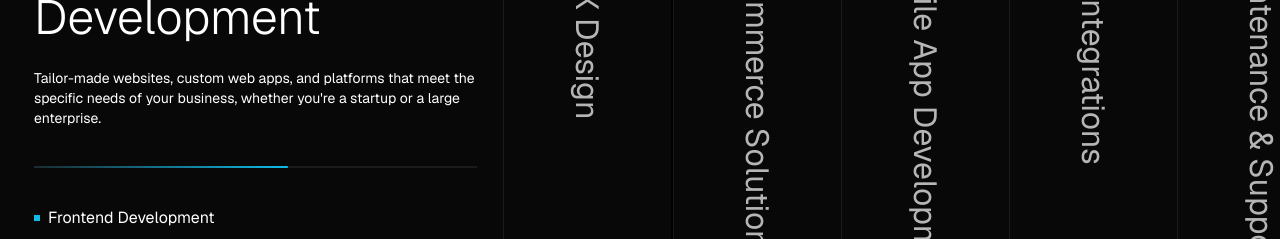
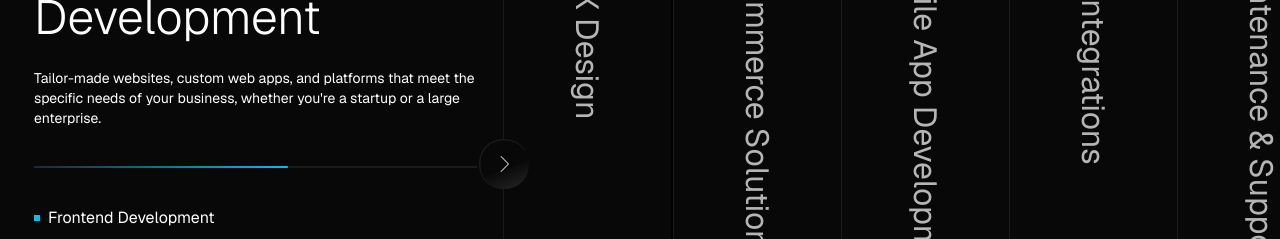
Before and after one commit to Feranmiola/Webmacht, a Next.js app: page / in a window 1280 px wide. Shown: the part 4640-4879 px from the top of the page. Built offline with nearby package versions, Linux system fonts and the light colour scheme.

Commit message:
"Added ForwardIcon component to CustomWebDev component"

```diff
--- a/src/Components/CustomWebDev.tsx
+++ b/src/Components/CustomWebDev.tsx
@@ -8,6 +8,7 @@ import EcommerceIcon from './Icons/EcommerceIcon'
 import MobileIcon from './Icons/MobileIcon'
 import ApiIcon from './Icons/ApiIcont'
 import MaintainanceIcon from './Icons/MaintainanceIcon'
+import ForwardIcon from './Icons/ForwardIcon'
 
 const CustomWebDev = () => {
     return (
@@ -45,6 +46,9 @@ const CustomWebDev = () => {
                             <p className='text-white text-base'>CMS Development</p>
                         </div>
                     </div>
+                </div>
+                <div className='absolute top-[20.3rem] left-[30.2rem] z-50'>
+                    <ForwardIcon />
                 </div>
 
                 <div className='w-[560px] h-[168px] absolute flex flex-row items-center pl-10 space-x-10 transition ease-in-out top-[-2px] left-[675px] origin-top-left rotate-90 rounded-[24px] border-l-[1.5px] border-l-[#1B1B1B] border-b-[1.5px] border-b-[#1B1B1B] bg-[#080808]'>
--- /dev/null
+++ b/src/Components/Icons/ForwardIcon.tsx
@@ -0,0 +1,24 @@
+import React from 'react'
+
+const ForwardIcon = () => {
+    return (
+        <svg width="50" height="50" viewBox="0 0 50 50" fill="none" xmlns="http://www.w3.org/2000/svg">
+            <mask id="path-1-inside-1_4445_65" fill="white">
+                <path d="M0 24C0 10.7452 10.7452 0 24 0H26C39.2548 0 50 10.7452 50 24V26C50 39.2548 39.2548 50 26 50H24C10.7452 50 0 39.2548 0 26V24Z" />
+            </mask>
+            <path d="M0 24C0 10.7452 10.7452 0 24 0H26C39.2548 0 50 10.7452 50 24V26C50 39.2548 39.2548 50 26 50H24C10.7452 50 0 39.2548 0 26V24Z" fill="#080808" />
+            <path d="M0 24C0 10.7452 10.7452 0 24 0H26C39.2548 0 50 10.7452 50 24V26C50 39.2548 39.2548 50 26 50H24C10.7452 50 0 39.2548 0 26V24Z" fill="url(#paint0_linear_4445_65)" fill-opacity="0.2" />
+            <path d="M-1.5 24C-1.5 9.91674 9.91674 -1.5 24 -1.5H24.5C38.5833 -1.5 50 9.91674 50 24C50 11.5736 39.2548 1.5 26 1.5H24C11.5736 1.5 1.5 11.5736 1.5 24H-1.5ZM50 50H0H50ZM24 50C9.91674 50 -1.5 38.5833 -1.5 24.5V24C-1.5 9.91674 9.91674 -1.5 24 -1.5V1.5C11.5736 1.5 1.5 11.5736 1.5 24V26C1.5 39.2548 11.5736 50 24 50ZM50 0V50V0Z" fill="#1B1B1B" mask="url(#path-1-inside-1_4445_65)" />
+            <path d="M29.7655 25.2655L22.2655 32.7655C22.2307 32.8004 22.1893 32.828 22.1438 32.8469C22.0983 32.8657 22.0495 32.8754 22.0002 32.8754C21.9509 32.8754 21.9021 32.8657 21.8566 32.8469C21.8111 32.828 21.7697 32.8004 21.7349 32.7655C21.7001 32.7307 21.6724 32.6893 21.6536 32.6438C21.6347 32.5983 21.625 32.5495 21.625 32.5002C21.625 32.4509 21.6347 32.4021 21.6536 32.3566C21.6724 32.3111 21.7001 32.2697 21.7349 32.2349L28.9696 25.0002L21.7349 17.7655C21.6645 17.6952 21.625 17.5997 21.625 17.5002C21.625 17.4007 21.6645 17.3053 21.7349 17.2349C21.8053 17.1645 21.9007 17.125 22.0002 17.125C22.0997 17.125 22.1952 17.1645 22.2655 17.2349L29.7655 24.7349C29.8004 24.7697 29.828 24.8111 29.8469 24.8566C29.8658 24.9021 29.8755 24.9509 29.8755 25.0002C29.8755 25.0495 29.8658 25.0983 29.8469 25.1438C29.828 25.1893 29.8004 25.2307 29.7655 25.2655Z" fill="white" />
+            <defs>
+                <linearGradient id="paint0_linear_4445_65" x1="105.208" y1="45.8333" x2="88.1556" y2="3.53043" gradientUnits="userSpaceOnUse">
+                    <stop stop-color="white" />
+                    <stop offset="1" stop-color="white" stop-opacity="0" />
+                </linearGradient>
+            </defs>
+        </svg>
+
+    )
+}
+
+export default ForwardIcon
```
